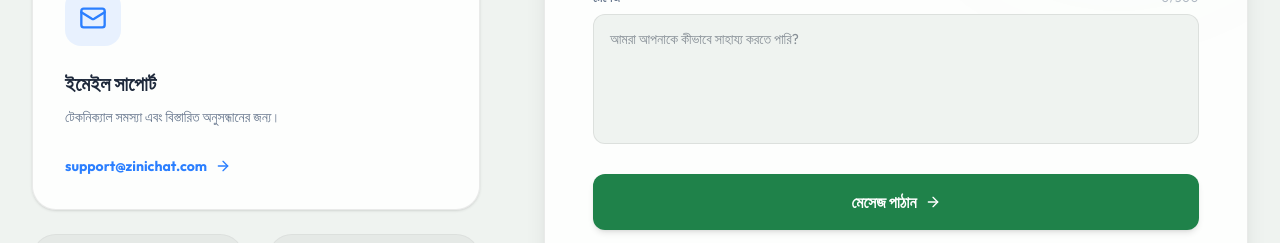
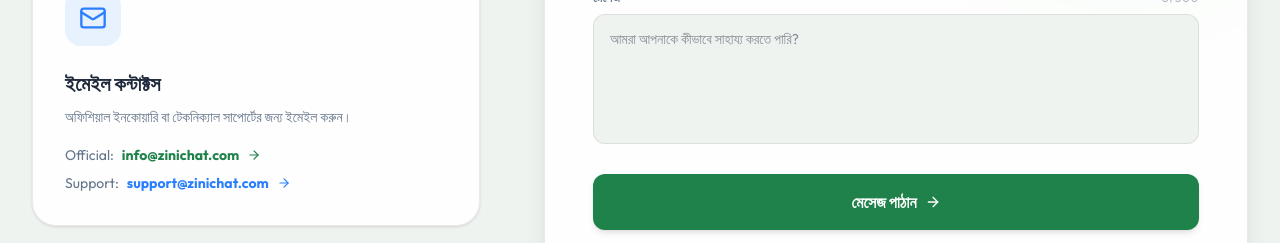
Before and after one commit to NadimsJob/ZiniChat, a Next.js app in the folder frontend/: page /contact in a window 1280 px wide. Shown: the part 827-1070 px from the top of the page. Built offline with nearby package versions, Linux system fonts and the light colour scheme; no server answers.

Commit message:
fix(contact): update official landing page email to info@zinichat.com and support email to support@zinichat.com

```diff
--- a/frontend/src/app/(marketing)/contact/page.tsx
+++ b/frontend/src/app/(marketing)/contact/page.tsx
@@ -90,11 +90,16 @@
               <div className="w-14 h-14 rounded-2xl bg-blue-500/10 text-blue-500 flex items-center justify-center mb-6 group-hover:scale-110 transition-transform duration-300">
                 <Mail className="w-7 h-7" />
               </div>
-              <h3 className="text-xl font-bold mb-2 text-foreground">{language === 'en' ? 'Email Support' : 'ইমেইল সাপোর্ট'}</h3>
-              <p className="text-muted-foreground text-sm mb-6 leading-relaxed">{language === 'en' ? 'For technical issues and detailed inquiries.' : 'টেকনিক্যাল সমস্যা এবং বিস্তারিত অনুসন্ধানের জন্য।'}</p>
-              <a href="mailto:support@zinichat.com" className="inline-flex items-center gap-2 text-sm font-bold text-blue-500 hover:text-blue-500/80 transition-colors">
-                support@zinichat.com <ArrowRight className="w-4 h-4" />
-              </a>
+              <h3 className="text-xl font-bold mb-2 text-foreground">{language === 'en' ? 'Email Contacts' : 'ইমেইল কন্টাক্টস'}</h3>
+              <p className="text-muted-foreground text-sm mb-4 leading-relaxed">{language === 'en' ? 'Reach out for official inquiries or technical support.' : 'অফিশিয়াল ইনকোয়ারি বা টেকনিক্যাল সাপোর্টের জন্য ইমেইল করুন।'}</p>
+              <div className="flex flex-col gap-2">
+                <a href="mailto:info@zinichat.com" className="inline-flex items-center gap-2 text-sm font-bold text-primary hover:underline transition-colors">
+                  <span className="text-muted-foreground font-normal">Official:</span> info@zinichat.com <ArrowRight className="w-3.5 h-3.5" />
+                </a>
+                <a href="mailto:support@zinichat.com" className="inline-flex items-center gap-2 text-sm font-bold text-blue-500 hover:underline transition-colors">
+                  <span className="text-muted-foreground font-normal">Support:</span> support@zinichat.com <ArrowRight className="w-3.5 h-3.5" />
+                </a>
+              </div>
             </div>
 
             <div className="grid grid-cols-1 sm:grid-cols-2 gap-6">
```
Also changed, not shown: 1 other file (tests, documents, lock files or other folders).
